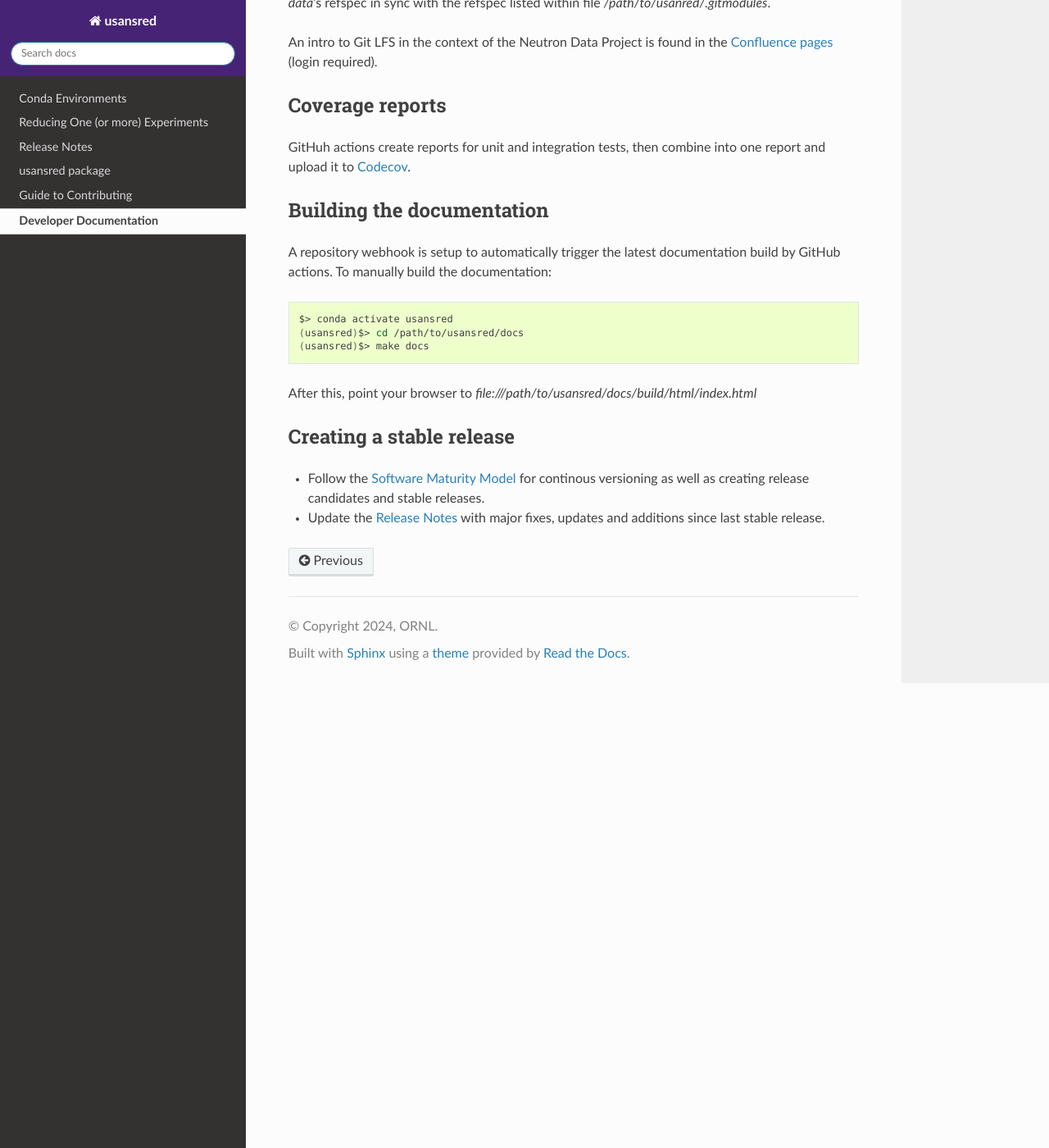
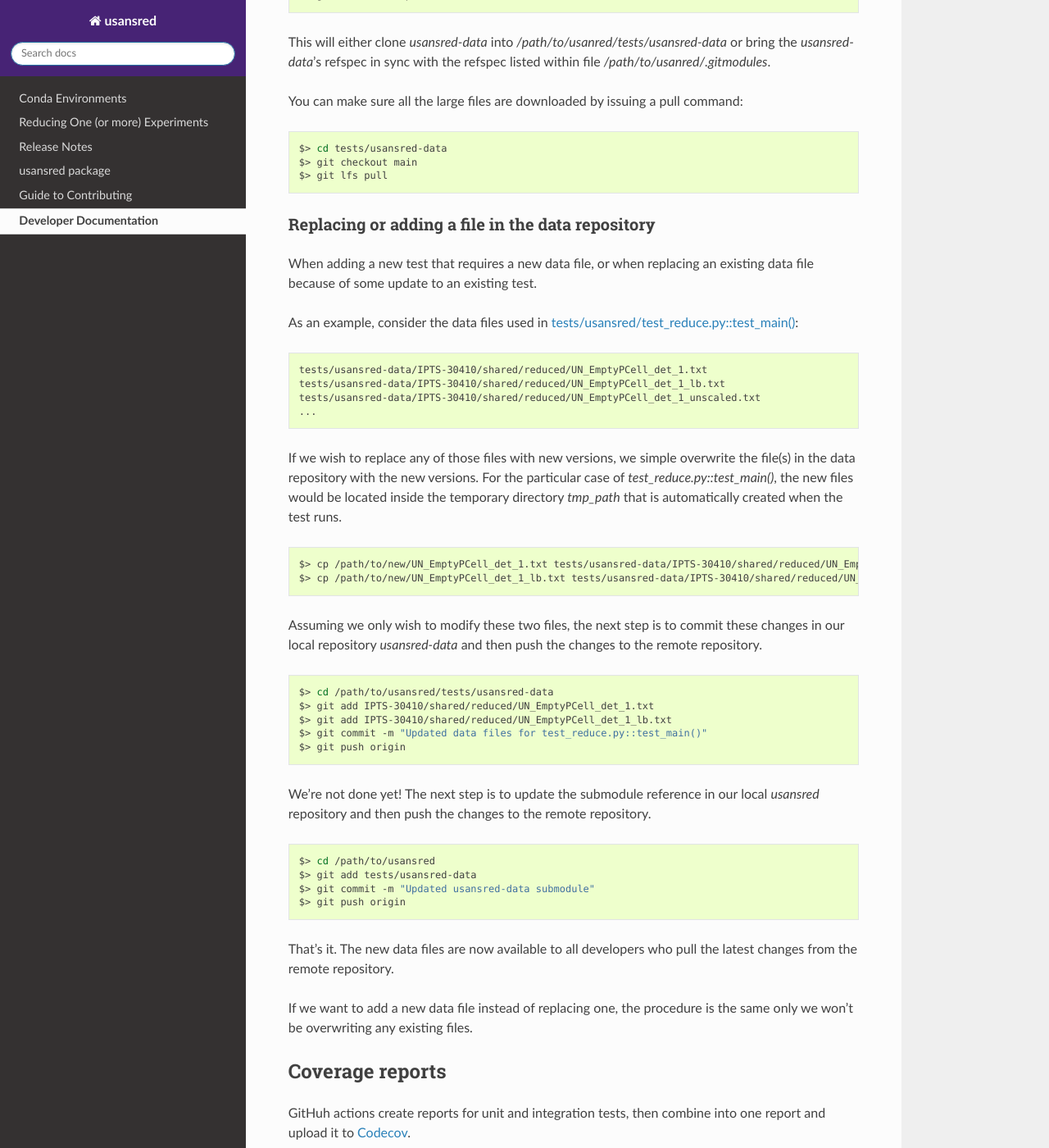
Before and after one commit to neutrons/usansred, a Sphinx documentation site: the page built from docs/source/developer/developer.rst, in a window 1280 px wide and 1400 px high, scrolled down 1800 px. Shown: the whole window at 82% size. Built offline with Sphinx 7.4.7 and the Read the Docs theme 3.1.0, drawn with Linux system fonts in a browser that asks for light colours; the version number could not be read and is left out; some of the changed text lies outside the part shown.

Commit message:
instructions to add/replace data files
Signed-off-by: Jose Borreguero <borreguero@gmail.com>

```diff
--- a/docs/source/developer/developer.rst
+++ b/docs/source/developer/developer.rst
@@ -55,6 +55,10 @@ synchronized across these files:
 
 Using the Data Repository usansred-data
 ---------------------------------------
+Below follows a simplified rendering of the more detailed instructions on
+`how to use a data repository <https://ornl-neutrons.atlassian.net/wiki/spaces/NDPD/pages/19103745/Using+git-lfs+for+test+data>`_
+(login required).
+
 To run the integration tests in your local environment, it is necessary first to download the data files.
 Because of their size, the files are stored in the Git LFS repository
 `usansred-data <https://code.ornl.gov/sns-hfir-scse/infrastructure/test-data/usansred-data>`_.
@@ -75,9 +79,64 @@ After this step, initialize or update the data repository:
 This will either clone `usansred-data` into `/path/to/usanred/tests/usansred-data` or
 bring the `usansred-data`'s refspec in sync with the refspec listed within file `/path/to/usanred/.gitmodules`.
 
-An intro to Git LFS in the context of the Neutron Data Project is found in the
-`Confluence pages <https://ornl-neutrons.atlassian.net/wiki/spaces/NDPD/pages/19103745/Using+git-lfs+for+test+data>`_
-(login required).
+You can make sure all the large files are downloaded by issuing a pull command:
+
+.. code-block:: bash
+
+   $> cd tests/usansred-data
+   $> git checkout main
+   $> git lfs pull
+
+Replacing or adding a file in the data repository
++++++++++++++++++++++++++++++++++++++++++++++++++
+When adding a new test that requires a new data file, or when replacing an existing data file because of
+some update to an existing test.
+
+As an example, consider the data files used in
+`tests/usansred/test_reduce.py::test_main() <https://github.com/neutrons/usansred/blob/next/tests/usansred/test_reduce.py>`_:
+
+.. code-block:: bash
+
+   tests/usansred-data/IPTS-30410/shared/reduced/UN_EmptyPCell_det_1.txt
+   tests/usansred-data/IPTS-30410/shared/reduced/UN_EmptyPCell_det_1_lb.txt
+   tests/usansred-data/IPTS-30410/shared/reduced/UN_EmptyPCell_det_1_unscaled.txt
+   ...
+
+If we wish to replace any of those files with new versions, we simple overwrite the file(s) in the data repository
+with the new versions. For the particular case of `test_reduce.py::test_main()`, the new files would be
+located inside the temporary directory `tmp_path` that is automatically created when the test runs.
+
+.. code-block:: bash
+
+   $> cp /path/to/new/UN_EmptyPCell_det_1.txt tests/usansred-data/IPTS-30410/shared/reduced/UN_EmptyPCell_det_1.txt
+   $> cp /path/to/new/UN_EmptyPCell_det_1_lb.txt tests/usansred-data/IPTS-30410/shared/reduced/UN_EmptyPCell_det_1_lb.txt
+
+Assuming we only wish to modify these two files, the next step is to commit these changes in our local repository
+*usansred-data* and then push the changes to the remote repository.
+
+.. code-block:: bash
+
+   $> cd /path/to/usansred/tests/usansred-data
+   $> git add IPTS-30410/shared/reduced/UN_EmptyPCell_det_1.txt
+   $> git add IPTS-30410/shared/reduced/UN_EmptyPCell_det_1_lb.txt
+   $> git commit -m "Updated data files for test_reduce.py::test_main()"
+   $> git push origin
+
+We're not done yet! The next step is to update the submodule reference in our local *usansred* repository
+and then push the changes to the remote repository.
+
+.. code-block:: bash
+
+   $> cd /path/to/usansred
+   $> git add tests/usansred-data
+   $> git commit -m "Updated usansred-data submodule"
+   $> git push origin
+
+That's it.
+The new data files are now available to all developers who pull the latest changes from the remote repository.
+
+If we want to add a new data file instead of replacing one, the procedure is the same only we won't be
+overwriting any existing files.
 
 
 Coverage reports
```
